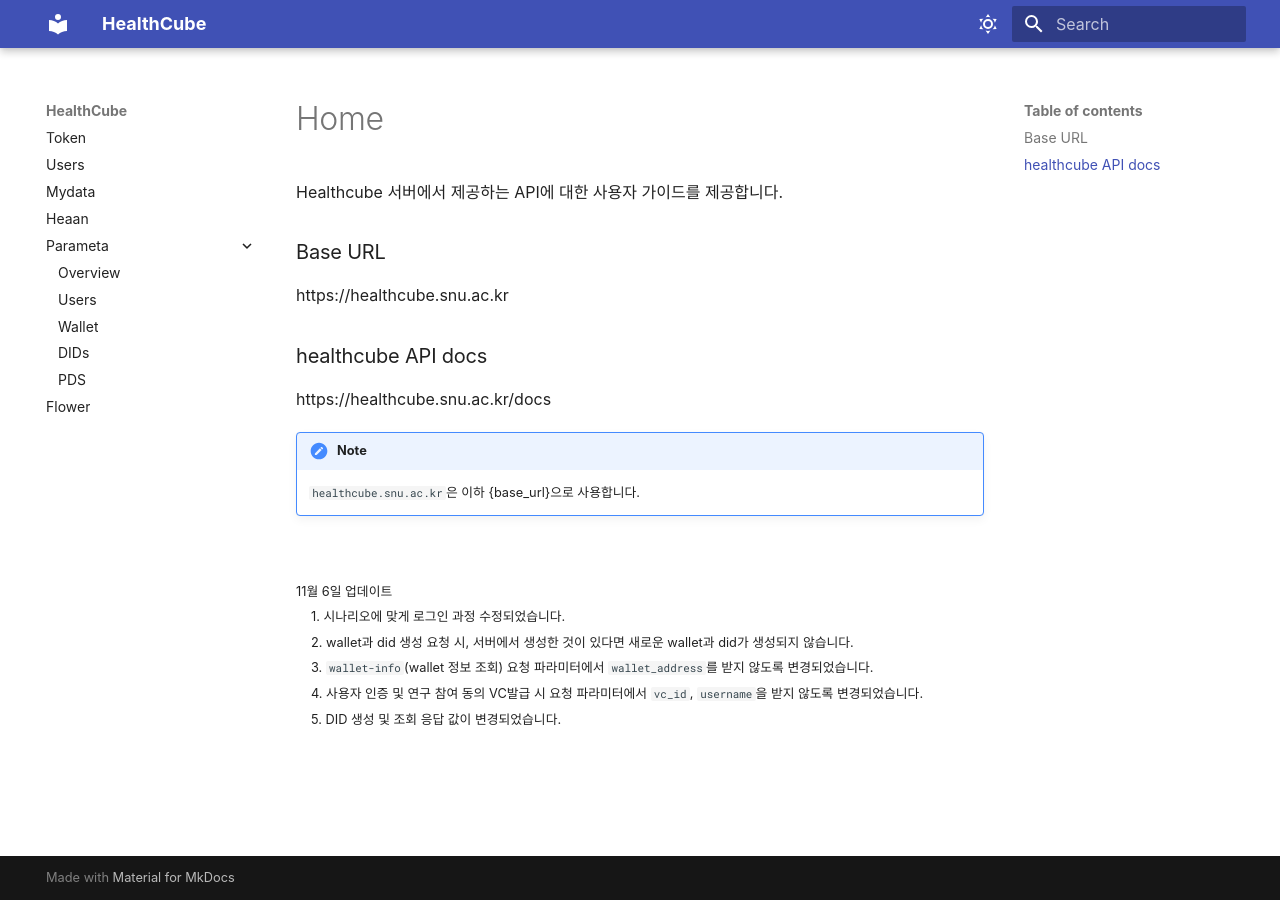
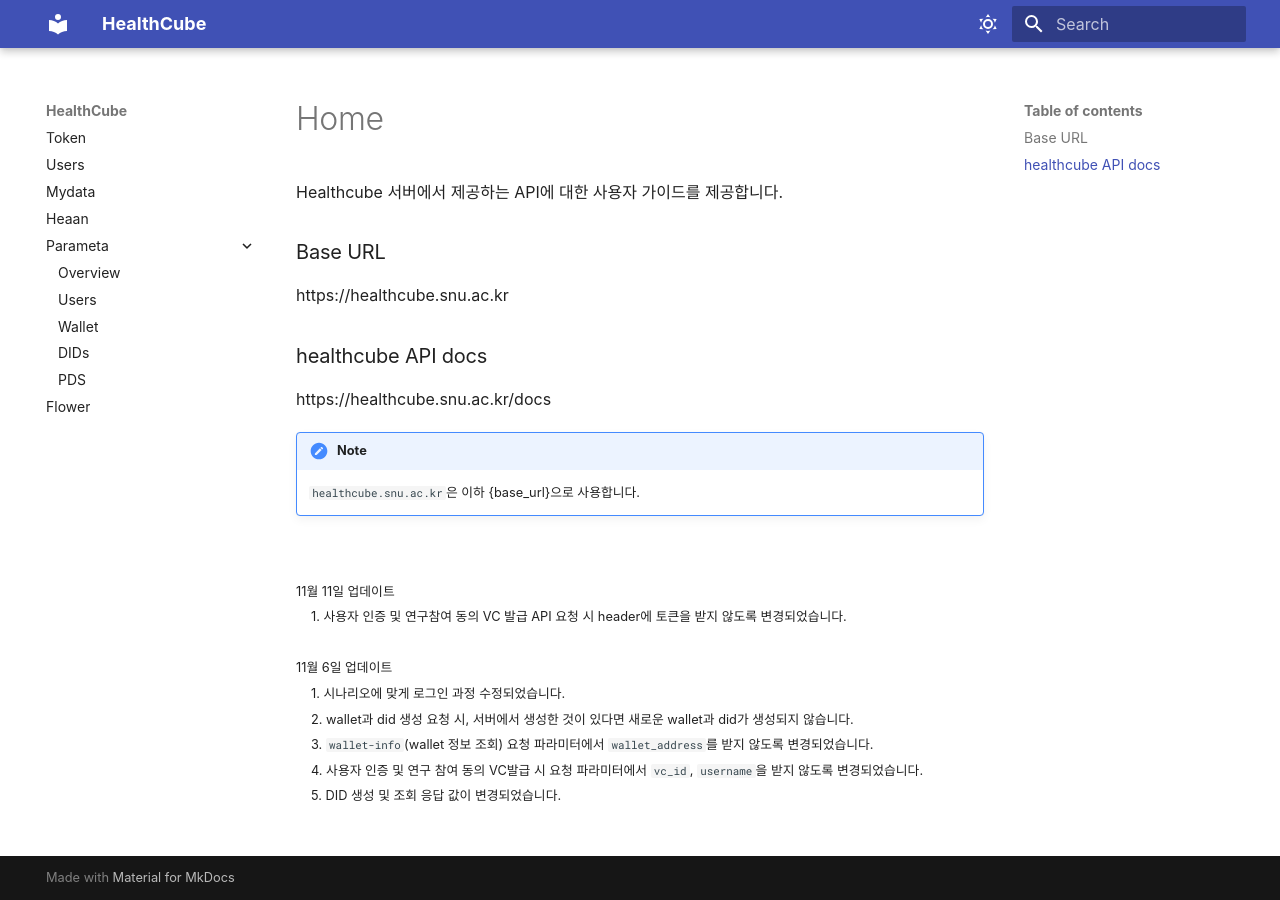
Before and after one commit to dongdongjae/healthcube-docs, an MkDocs documentation site: the page built from docs/index.md, in a window 1280 px wide. Built offline with MkDocs 1.6.1 and Material for MkDocs 9.7.7, drawn with Linux system fonts in a browser that asks for light colours.

Commit message:
11/11 update

```diff
--- a/docs/index.md
+++ b/docs/index.md
@@ -15,6 +15,10 @@ https://healthcube.snu.ac.kr/docs
 
 <br />
 
+
+<span style="font-size: 0.8em;">11월 11일 업데이트</span>
+<span style="font-size: 0.8em; padding-left: 15px;">1. 사용자 인증 및 연구참여 동의 VC 발급 API 요청 시 header에 토큰을 받지 않도록 변경되었습니다.</span>
+<br />
 <span style="font-size: 0.8em;">11월 6일 업데이트</span>
 <span style="font-size: 0.8em; padding-left: 15px;">1. 시나리오에 맞게 로그인 과정 수정되었습니다.</span>
 <span style="font-size: 0.8em; padding-left: 15px;">2. wallet과 did 생성 요청 시, 서버에서 생성한 것이 있다면 새로운 wallet과 did가 생성되지 않습니다.</span>
```
Also changed, not shown: docs/parameta/parameta_dids.md (+0 -2 lines), docs/parameta/parameta_wallet.md (+1 -2 lines).
